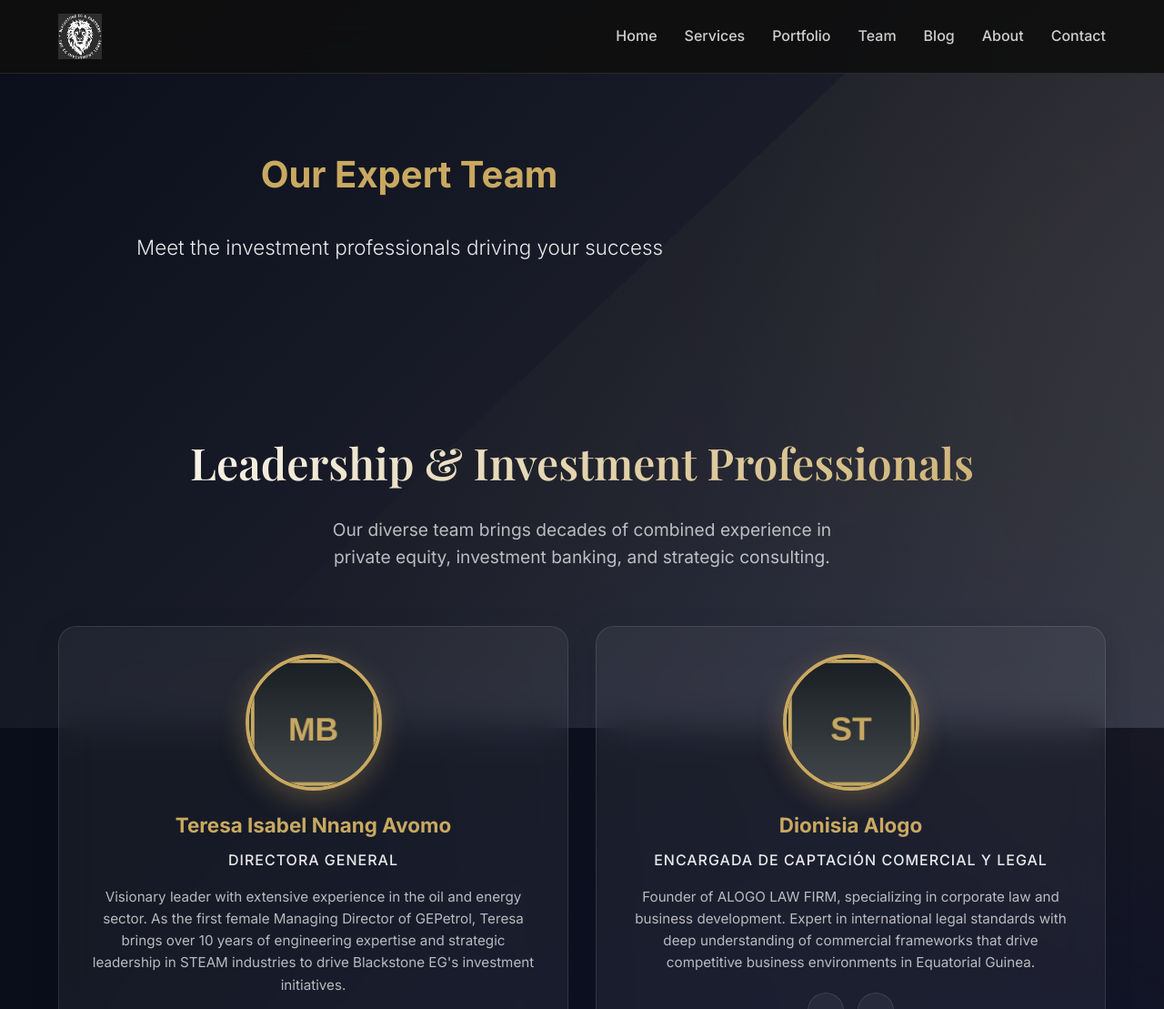
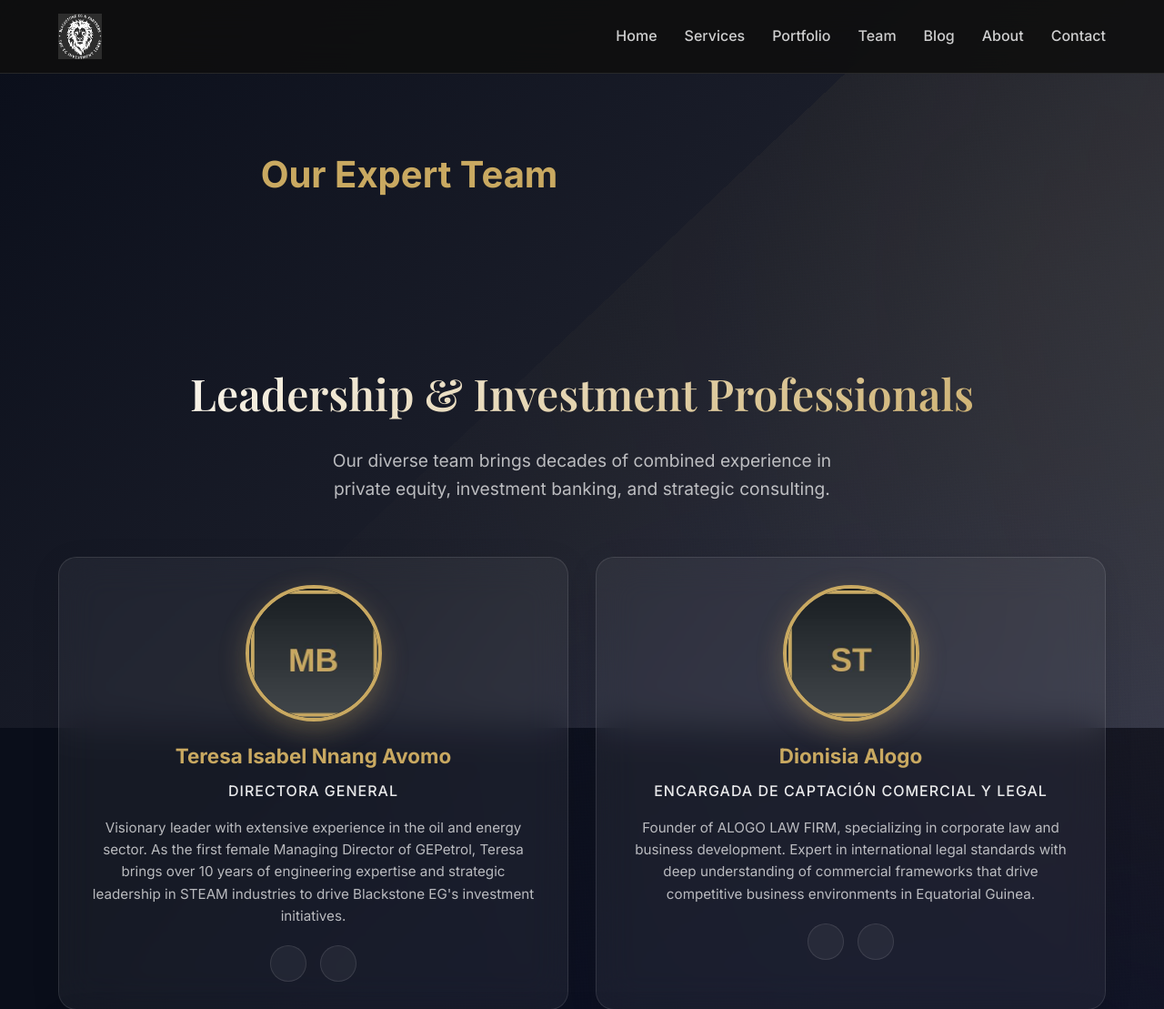
Before and after one commit to Aavomo/BlackStone-Website, a Flask app: template templates/enhanced/team.html in a window 1280 px wide. Shown: the top 1109 px of the page at 91% size. Run offline with Flask 3, Linux system fonts and the light colour scheme; the template is opened without the code that fills it, so the values that code supplies are empty.

Commit message:
Removing team subtittle

```diff
--- a/templates/enhanced/team.html
+++ b/templates/enhanced/team.html
@@ -6,7 +6,6 @@
 <section class="hero-section">
     <div class="hero-content">
         <h1 class="hero-title">Our Expert Team</h1>
-        <p class="hero-subtitle">Meet the investment professionals driving your success</p>
     </div>
 </section>
 
```
